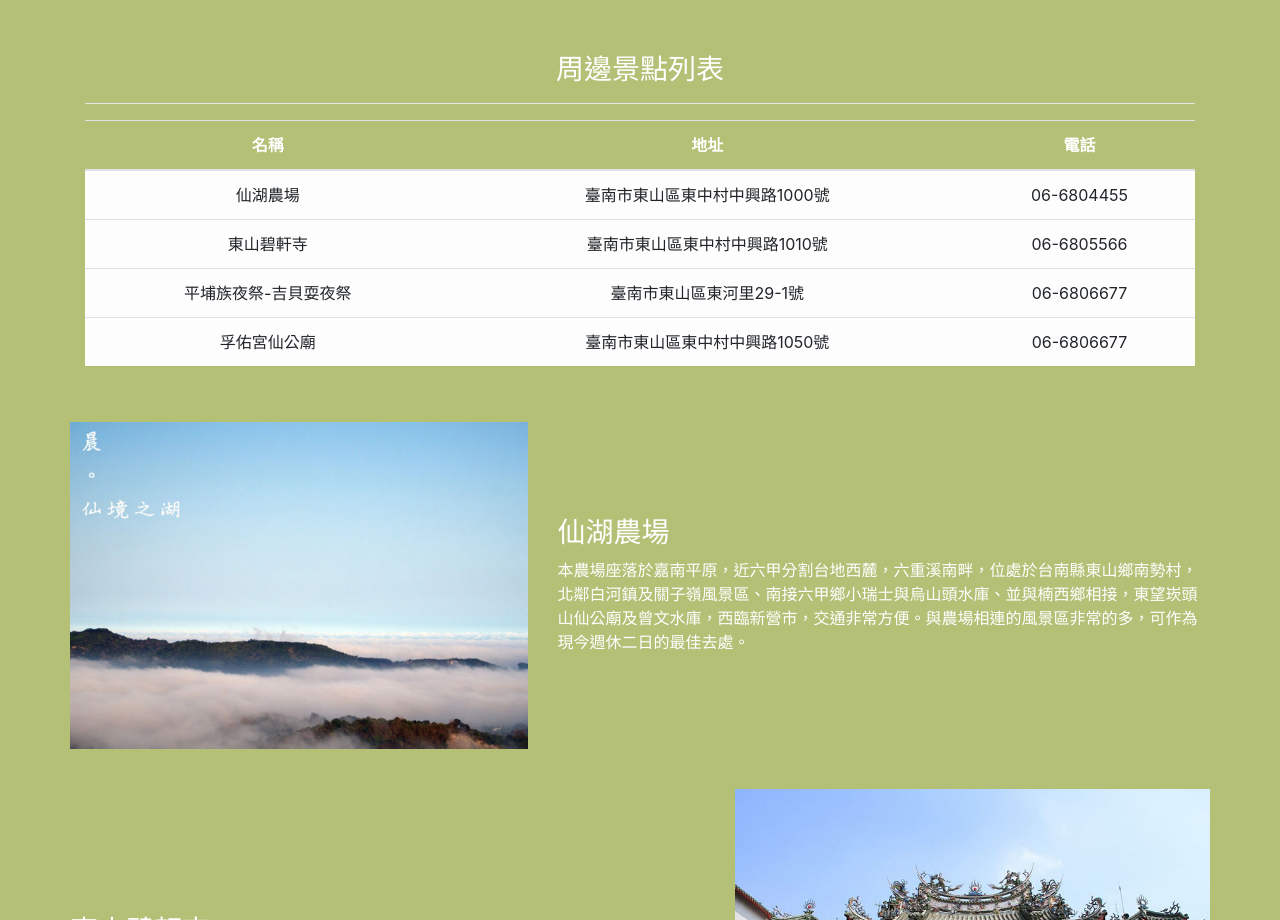
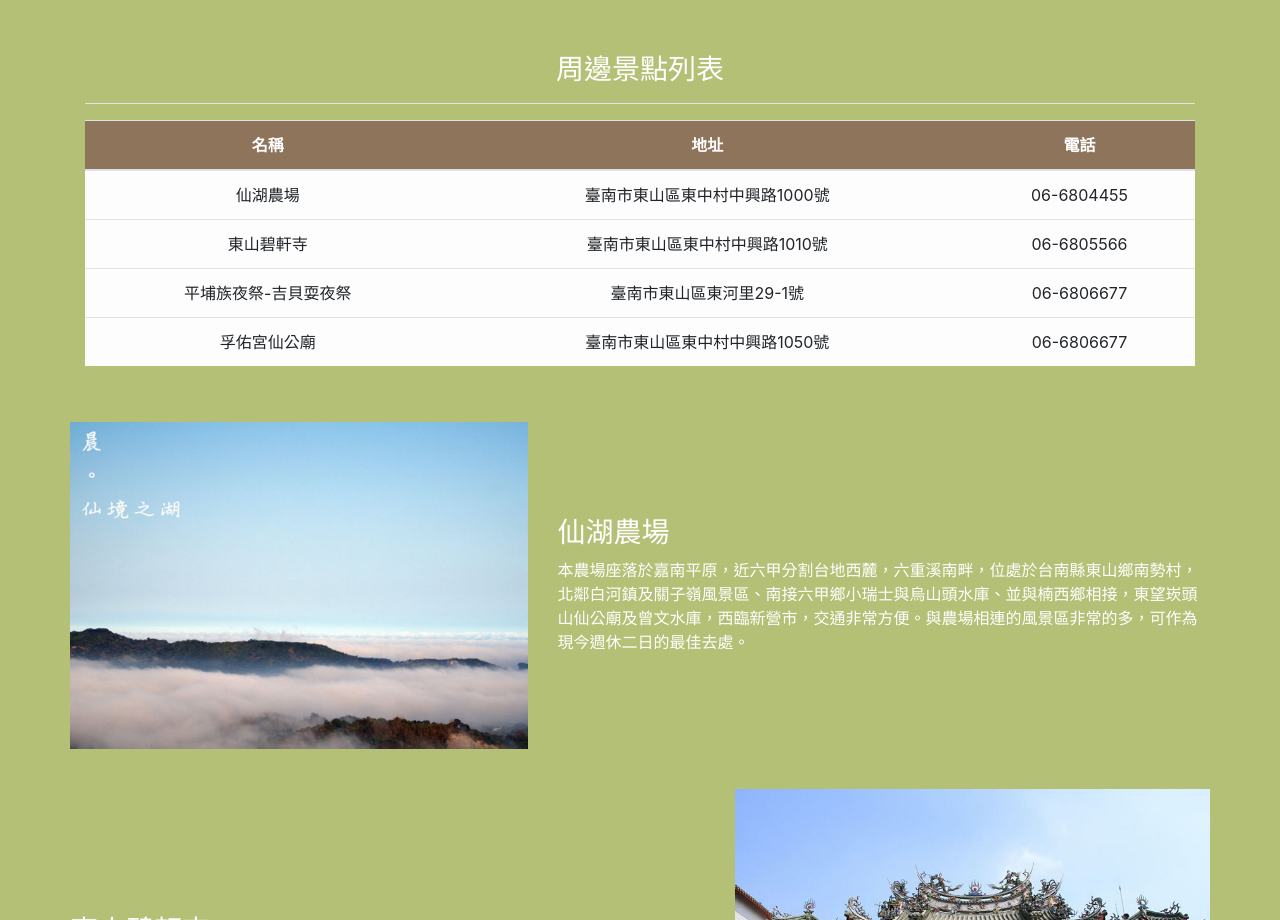
Before and after one commit to meteor0329/-, a plain HTML site: page intro.html in a window 1280 px wide. Shown: the part 1940-2860 px from the top of the page. Drawn offline with Linux system fonts and the light colour scheme; grey boxes are pictures that could not be loaded.

Commit message:
新增css

```diff
--- a/css/coffee.css
+++ b/css/coffee.css
@@ -28,6 +28,11 @@ body {
 	background-color:#7B7D73
 }
 
+.thead-lightcoco {
+	background-color: rgb(143, 116, 92)
+}
+
+
 @media (max-width:992px) {
 	.pictext {
 		order:2;
```
